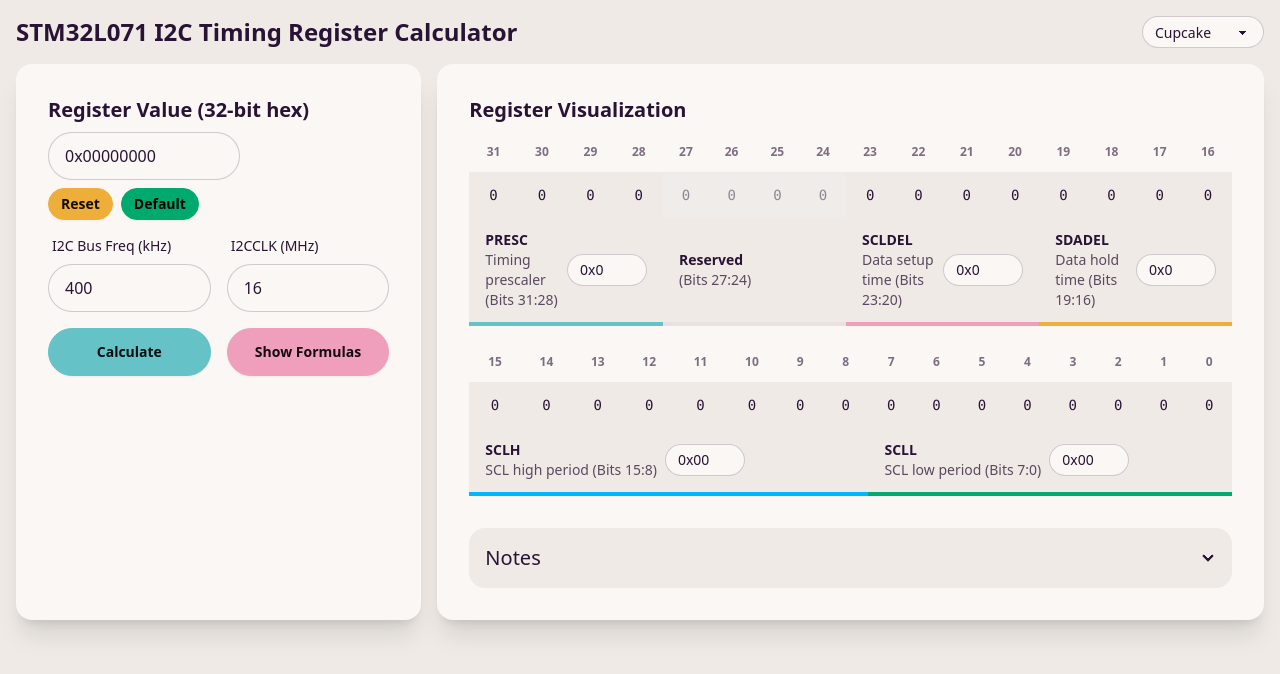
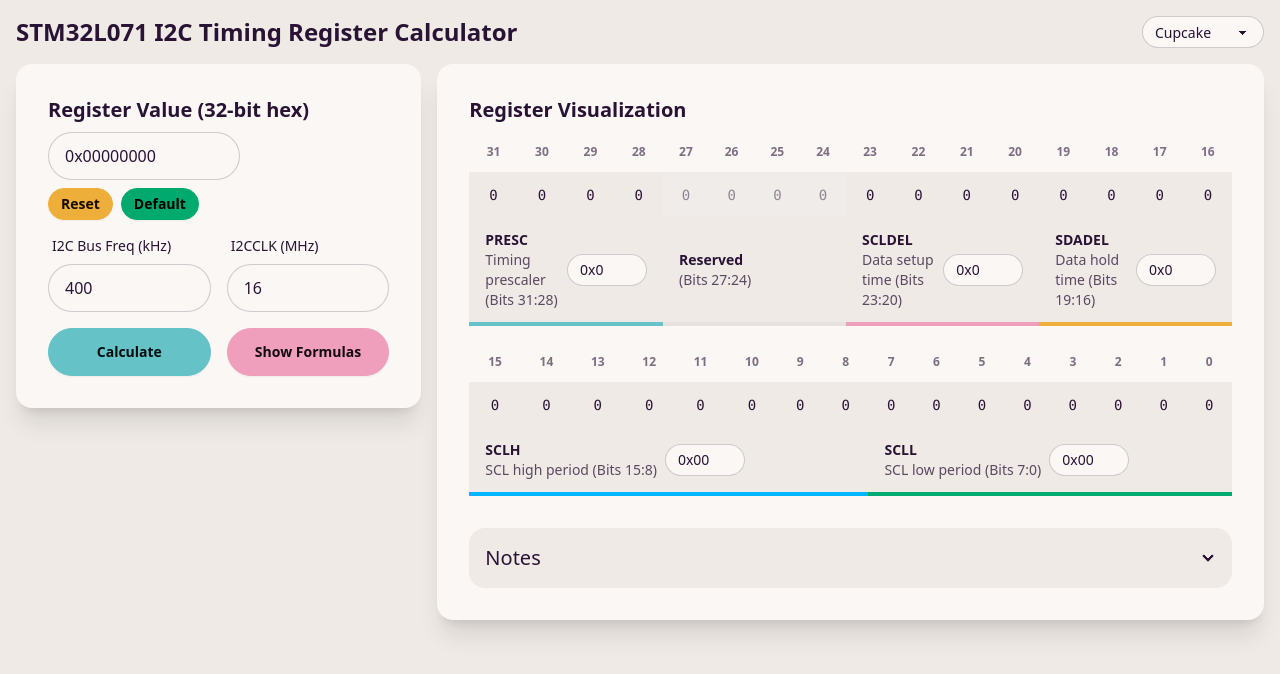
Before and after one commit to okhsunrog/i2c_timingr_calc, a Vue app: page / in a window 1280 px wide. Shown: the top 674 px of the page. Built offline with nearby package versions, Linux system fonts and the light colour scheme; what vue3-katex would draw is missing.

Commit message:
improving layout x2

```diff
--- a/src/App.vue
+++ b/src/App.vue
@@ -6,9 +6,9 @@
         <ThemeSelector />
       </div>
       <div class="grid xl:grid-cols-3 grid-cols-1 gap-4">
-        <div class="xl:col-span-1 flex flex-col gap-4">
+        <div class="xl:col-span-1">
+          <div class="grid md:grid-cols-2 xl:grid-cols-1 gap-4">
             <TimingCalculator
-            class="flex-1"
               v-model="registerHex"
               :showFormulas="showFormulas"
               @calculate="
@@ -23,12 +23,12 @@
             />
             <TimingFormulas
               v-if="showFormulas"
-            class="flex-1"
               :registerHex="registerHex"
               :i2cclk="i2cclk"
               :i2cFreq="i2cFreq"
               @hideFormulas="showFormulas = false"
             />
+          </div>
         </div>
         <div class="xl:col-span-2">
           <TimingRegister v-model="registerHex" />
```
Lines whose indentation alone changed are shown as unchanged.
